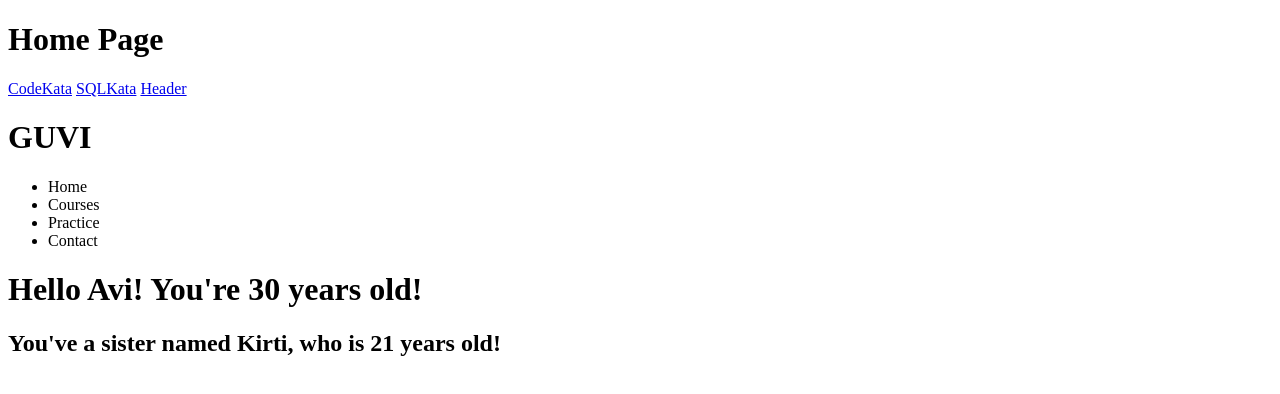
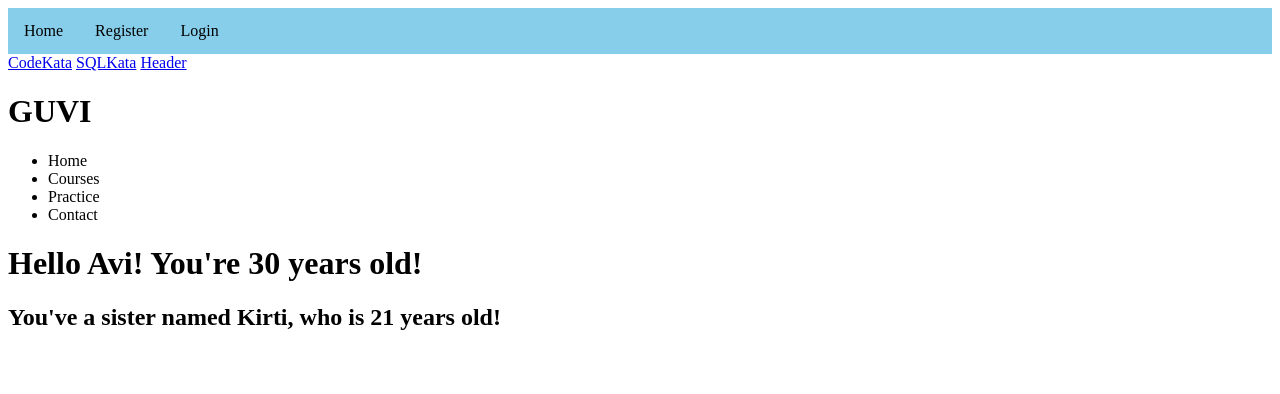
Before and after one commit to avikeshari/js-fswd, a React (Vite) app: page / in a window 1280 px wide. Shown: the top 394 px of the page. Built offline with nearby package versions, Linux system fonts and the light colour scheme.

Commit message:
Nested Routing, Project Structure, Link tag

```diff
--- /dev/null
+++ b/src/components/NavBar.css
@@ -0,0 +1,23 @@
+.navbar {
+    background-color: skyblue;
+    overflow: hidden;
+}
+.navbar ul {
+    list-style-type: none;
+    margin: 0;
+    padding: 0;
+}
+.navbar ul li {
+    float: left;
+}
+.navbar ul li a {
+    display: block;
+    color: black;
+    text-align: center;
+    padding: 14px 16px;
+    text-decoration: none;
+}
+.navbar ul li a:hover {
+    background-color: #ddd;
+    color: black;
+}
--- /dev/null
+++ b/src/components/NavBar.jsx
@@ -0,0 +1,17 @@
+import React from 'react'
+import { Link } from 'react-router'
+import './NavBar.css'
+
+const NavBar = () => {
+  return (
+    <div className='navbar'>
+        <ul>
+            <li><Link to={"/"}>Home</Link></li>
+            <li><Link to={"/register"}>Register</Link></li>
+            <li><Link to={"/login"}>Login</Link></li>
+        </ul>
+    </div>
+  )
+}
+
+export default NavBar
--- /dev/null
+++ b/src/pages/Home.jsx
@@ -0,0 +1,10 @@
+import React from 'react'
+import NavBar from '../components/NavBar.jsx'
+
+const Home = () => {
+  return <div>
+        <h1>Home</h1>
+    </div>
+}
+
+export default Home
--- /dev/null
+++ b/src/pages/Login.jsx
@@ -0,0 +1,9 @@
+import React from 'react'
+
+const Login = () => {
+  return (
+    <div>Login</div>
+  )
+}
+
+export default Login
--- /dev/null
+++ b/src/pages/Register.jsx
@@ -0,0 +1,9 @@
+import React from 'react'
+
+const Register = () => {
+  return (
+    <div>Register</div>
+  )
+}
+
+export default Register
--- /dev/null
+++ b/src/wrappers/HomeWrap.jsx
@@ -0,0 +1,14 @@
+import React from 'react'
+import NavBar from '../components/NavBar'
+import { Outlet } from 'react-router'
+
+const HomeWrap = () => {
+  return (
+    <div>
+        <NavBar />
+        <Outlet />
+    </div>
+  )
+}
+
+export default HomeWrap
```
Also changed, not shown: src/App.jsx (+21 -1 lines).
